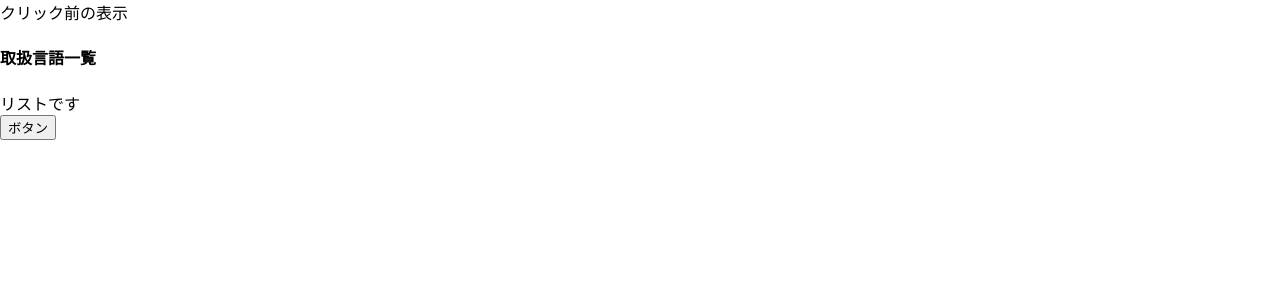
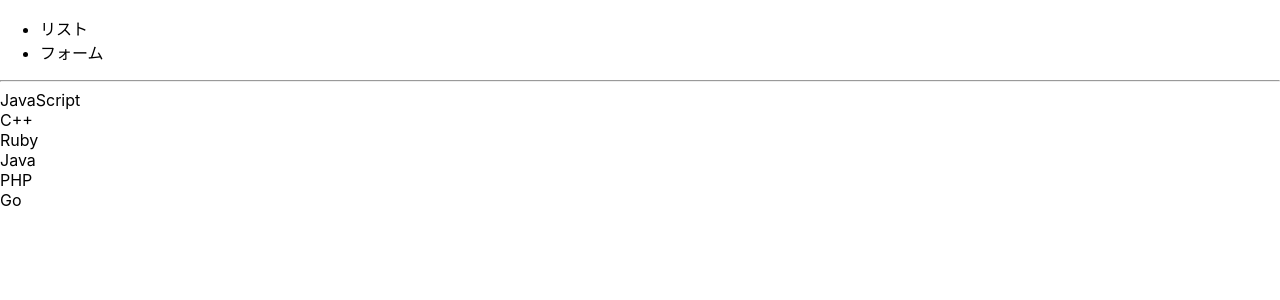
Before and after one commit to Umi-no-Kagayaki/react-tutorial, a React (Create React App) app: page / in a window 1280 px wide. Shown: the top 300 px of the page. Built offline with nearby package versions, Linux system fonts and the light colour scheme.

Commit message:
add new chapter

```diff
--- a/src/App.js
+++ b/src/App.js
@@ -1,11 +1,15 @@
 import React from 'react';
 import {List} from './List';
+import {Form} from './Form';
 
 class App extends React.Component {
   constructor(props) {
     super(props);
 
-    this.state = {description: 'クリック前の表示'};
+    this.state = {
+      description: 'クリック前の表示',
+      tab: 'list'
+    };
   }
 
   changeDescription() {
@@ -13,17 +17,36 @@ class App extends React.Component {
   }
 
   render() {
-    const description = this.state.description
+    const {tab} = this.state
 
     return (
       <div>
-        {description}
+        <header>
+          <ul>
+            <li
+              onClick = {() =>
+                this.setState({tab: 'list'})
+              }
+            >
+              リスト
+            </li>
+            <li
+              onClick = {() =>
+                this.setState({tab: 'form'})
+              }
+            >
+              フォーム
+            </li>
+          </ul>
+        </header>
 
-        <List title = '取扱言語一覧'/>
+        <hr />
 
-        <button onClick = {() => this.changeDescription()}>
-          ボタン
-        </button>
+        {
+          tab === 'list' ?
+            <List /> :
+            <Form />
+        }
       </div>
     )
   }
--- /dev/null
+++ b/src/Form.js
@@ -0,0 +1,7 @@
+import React from 'react';
+
+export class Form extends React.Component {
+    render() {
+        return <div>フォームです</div>
+    }
+}
--- a/src/List.js
+++ b/src/List.js
@@ -1,15 +1,30 @@
 import React from 'react';
+
+const LANGUAGES = [
+    'JavaScript',
+    'C++',
+    'Ruby',
+    'Java',
+    'PHP',
+    'Go'
+];
 
 export class List extends React.Component {
     render() {
-        const title = this.props.title;
-
         return (
             <div>
-                <h4>{title}</h4>
-
-                <div>リストです</div>
+                {
+                    LANGUAGES.map((lang, index) => {
+                        return (
+                            <div
+                                key = {index}
+                            >
+                                {lang}
+                            </div>
+                            )
+                    })
+                }
             </div>
-        )
+        );
     }
 }
```
Also changed, not shown: 1 other file (tests, documents, lock files or other folders).
